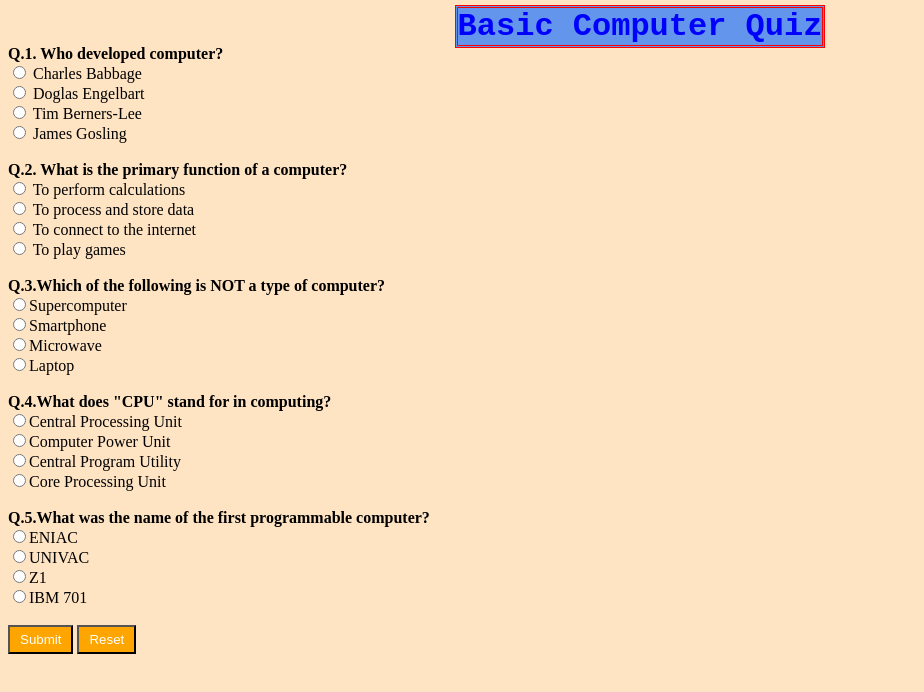
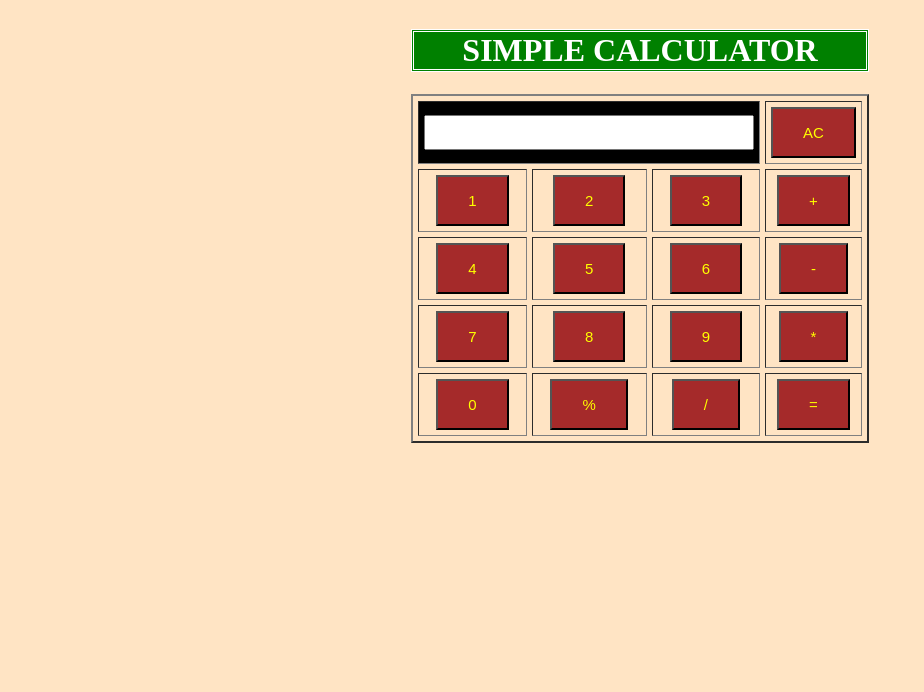
Before and after one commit to Goutamrana2006/Web-Project, a plain HTML site: page index.html in a window 1280 px wide. Shown: the whole page, without its empty margins (0-924 px from the left). Drawn offline with Linux system fonts and the light colour scheme.

Commit message:
Simple Calculator

```diff
--- a/index.html
+++ b/index.html
@@ -3,105 +3,73 @@
 <head>
     <meta charset="UTF-8">
     <meta name="viewport" content="width=device-width, initial-scale=1.0">
-    <title>Quiz App</title>
-
+    <title>Simple Calculator</title>
+    <script>
+        function ac(){
+            document.getElementById("res").value="";
+        }
+        function show(input){
+            document.getElementById("res").value+=input;
+        }
+        function cal(){
+           var output= eval(document.getElementById("res").value);
+           document.getElementById("res").value=output;
+        }
+    </script>
     <style>
-        .color{
+        .b{
+            background-color: brown;
+            color: yellow;
+            padding: 15px 30px;
+            text-align: center;
+            font-size: 15px;
+        }
+        input[type="text"]{
+            font-size: 25px;
+        }
+        .h{
+            background-color: green;
             color: white;
-            background-color: orange;
-            padding: 5px 10px;
-            cursor: pointer;
+            border-style: double;
         }
         body{
             background-color: bisque;
         }
-        .design{
-            font-family: 'Courier New', Courier, monospace;
-            border: 3px solid black;
-             border-style: double;
-             border-color: red;
-             display: inline;
-             background-color: cornflowerblue;
-
-        }
     </style>
-
-    <script>
-        function resetQuiz(){
-             let selected = document.querySelectorAll('input[type="radio"]:checked');
-    selected.forEach(function(option) {
-        option.checked = false;
-    });
-
-            document.getElementById("res").innerHTML="";
-        }
-        function submitQuiz(){
-            let score = 0;
-
-            // Q1 correct = Charles Babbage
-            let q1 = document.querySelector('input[name="a"]:checked');
-            if(q1 && q1.value === "Charles Babbage"){
-                score++;
-            }
-
-            // Q2 correct = To process and store data
-            let q2 = document.querySelector('input[name="b"]:checked');
-            if(q2 && q2.value === "To process and store data"){
-                score++;
-            }
-let q3=document.querySelector('input[name="c"]:checked');
-if(q3 &&q3.value=="Microwave"){
-    score++;
-}
-let q4=document.querySelector('input[name="d"]:checked');
-if(q4 &&q4.value=="Central Processing Unit"){
-    score++;
-}
-let q5=document.querySelector('input[name="e"]:checked');
-if(q5 &&q5.value=="Z1"){
-    score++;
-}
-            // Show result
-            document.getElementById("result").innerHTML =
-                "Your Score: " + score + "/5";
-        }
-    </script>
 </head>
 <body>
     <center>
-<h1 style="color: blue;" class="design">Basic Computer Quiz</h1>
+        <table border="2px" cellspacing="5px" cellpadding="5px">
+            <caption><h1 class="h">SIMPLE CALCULATOR</h1></caption>
+            <tr>
+                <td colspan="3" align="center" bgcolor="black"><input type="text" id="res"></td>
+                <td align="center"><button class="b" onclick="ac()">AC</button></td>
+            </tr>
+            <tr>
+<td align="center"><button class="b" onclick="show('1')">1</button></td>
+ <td align="center"><button class="b" onclick="show('2')">2</button></td>
+  <td align="center"><button class="b" onclick="show('3')">3</button></td>
+   <td align="center"><button class="b" onclick="show('+')">+</button></td>
+            </tr>
+  <tr>
+<td align="center"><button class="b" onclick="show('4')">4</button></td>
+ <td align="center"><button class="b" onclick="show('5')">5</button></td>
+  <td align="center"><button class="b" onclick="show('6')">6</button></td>
+   <td align="center"><button class="b" onclick="show('-')">-</button></td>
+            </tr>
+              <tr>
+<td align="center"><button class="b" onclick="show('7')">7</button></td>
+ <td align="center"><button class="b" onclick="show('8')">8</button></td>
+  <td align="center"><button class="b" onclick="show('9')">9</button></td>
+   <td align="center"><button class="b" onclick="show('*')">*</button></td>
+            </tr>
+              <tr>
+<td align="center"><button class="b" onclick="show('0')">0</button></td>
+ <td align="center"><button class="b" onclick="show('%')">%</button></td>
+  <td align="center"><button class="b" onclick="show('/')">/</button></td>
+   <td align="center"><button class="b" onclick="cal('=')">=</button></td>
+            </tr>
+        </table>
     </center>
-<b>Q.1. Who developed computer?</b><br>
-<input type="radio" name="a" value="Charles Babbage"> Charles Babbage<br>
-<input type="radio" name="a" value="Doglas Engelbart"> Doglas Engelbart<br>
-<input type="radio" name="a" value="Tim Berner Lee"> Tim Berners-Lee<br>
-<input type="radio" name="a" value="James Gosling"> James Gosling<br>
-<br>
-<b>Q.2. What is the primary function of a computer?</b><br>
-<input type="radio" name="b" value="To perform calculations"> To perform calculations<br>
-<input type="radio" name="b" value="To process and store data"> To process and store data<br>
-<input type="radio" name="b" value="To connect to the internet"> To connect to the internet<br>
-<input type="radio" name="b" value="To play games"> To play games<br>
-<br>
-<b>Q.3.Which of the following is NOT a type of computer?</b></br>
-<input type="radio" name="c" value="Supercomputer">Supercomputer</br>
-<input type="radio" name="c" value="Smartphone">Smartphone</br>
-<input type="radio" name="c" value="Microwave">Microwave</br>
-<input type="radio" name="c" value="Laptop">Laptop</br>
-</br>
-<b>Q.4.What does "CPU" stand for in computing?</b></br>
-<input type="radio" name="d" value="Central Processing Unit">Central Processing Unit</br>
-<input type="radio" name="d" value="Computer Power Unit">Computer Power Unit</br>
-<input type="radio" name="d" value="Central Program Utility">Central Program Utility</br>
-<input type="radio" name="d" value="Core Processing Unit">Core Processing Unit</br>
-</br>
-<b>Q.5.What was the name of the first programmable computer?</b></br>
-<input type="radio" name="e" value="ENIAC">ENIAC</br>
-<input type="radio" name="e" value="UNIVAC">UNIVAC</br>
-<input type="radio" name="e" value="Z1">Z1</br>
-<input type="radio" name="e" value="IBM 701">IBM 701</br>
-</br>
-<button class="color" onclick="submitQuiz()">Submit</button>&nbsp;<button class="color" onclick="resetQuiz()">Reset</button>
-<h2 id="result"></h2>
 </body>
 </html>
```
